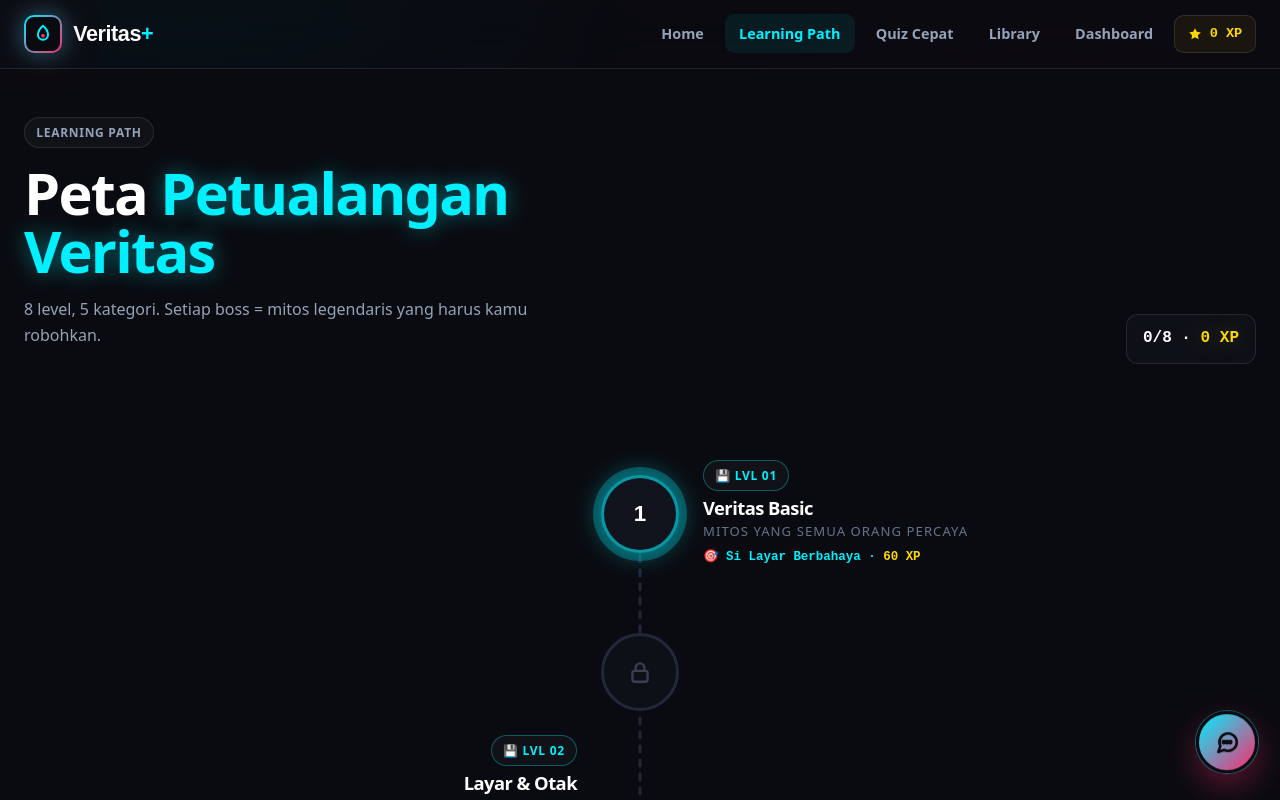
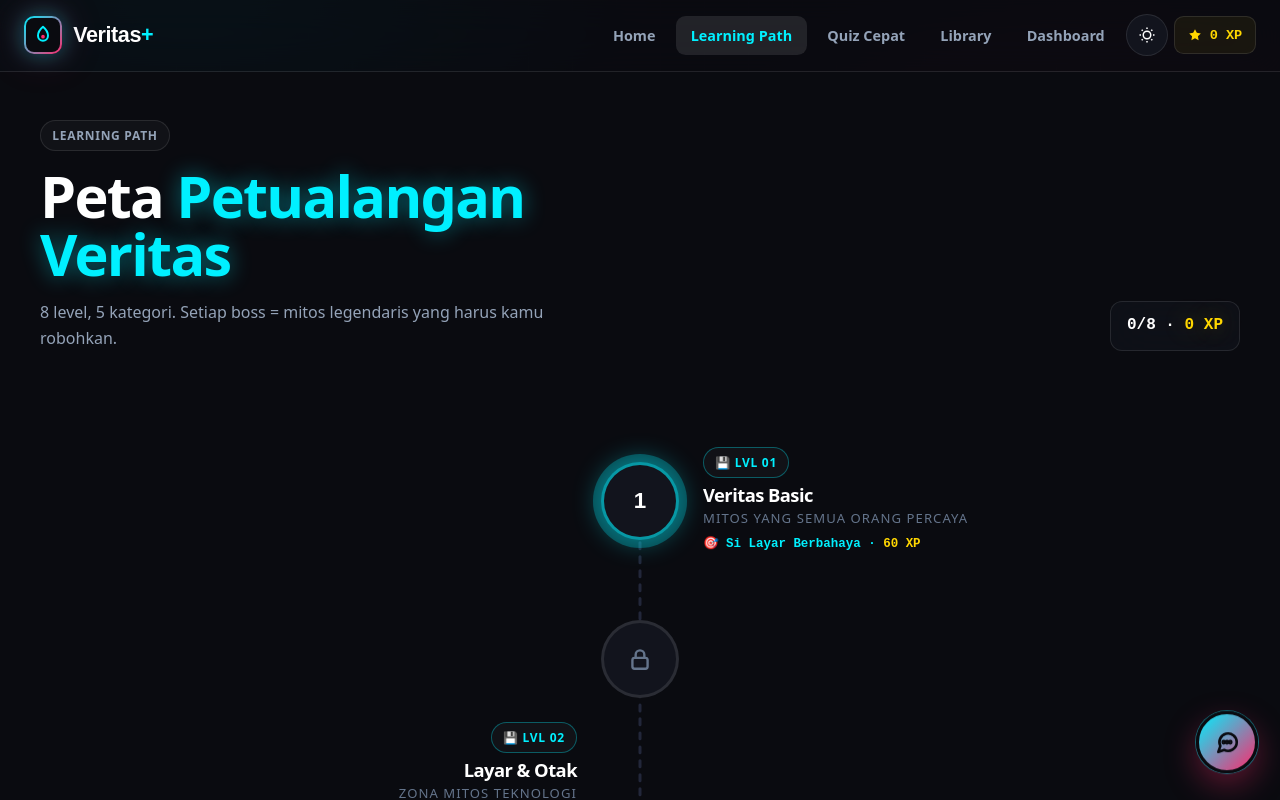
Before and after one commit to unvariablehuman/Veritas-, a React (Vite) app: page / in a window 1280 px wide. Both pictures are taken after a click on the link "Learning Path". Shown: the top 800 px of the page. Built offline with nearby package versions, Linux system fonts and the light colour scheme; a web font is replaced by a local one.

Commit message:
style [CA] add toggle switch mode

```diff
--- a/src/App.jsx
+++ b/src/App.jsx
@@ -1,4 +1,4 @@
-import React, { useState } from 'react';
+import React, { useState, useEffect } from 'react';
 import Navbar from './components/Navbar';
 import KepoAI from './components/KepoAI';
 import Home from './pages/Home';
@@ -13,6 +13,15 @@ export default function App() {
   const [selectedLevelId, setSelectedLevelId] = useState(null);
   const [selectedCategory, setSelectedCategory] = useState(null);
   const [gameState, setGameState] = useState(() => KepoState.load());
+
+  const [lightMode, setLightMode] = useState(() => {
+    return localStorage.getItem("theme") === "light";
+  });
+
+  useEffect(() => {
+    document.documentElement.classList.toggle("light", lightMode);
+    localStorage.setItem("theme", lightMode ? "light" : "dark");
+  }, [lightMode]);
 
   const handleNavigate = (page, arg = null) => {
     setActivePage(page);
@@ -59,7 +68,7 @@ export default function App() {
 
   return (
     <>
-      <Navbar activePage={activePage} onNavigate={handleNavigate} xp={gameState.xp} />
+      <Navbar activePage={activePage} onNavigate={handleNavigate} xp={gameState.xp} lightMode={lightMode} setLightMode={setLightMode} />
       <main>
         {renderPage()}
       </main>
--- a/src/components/Navbar.jsx
+++ b/src/components/Navbar.jsx
@@ -8,7 +8,7 @@ const NAV_ITEMS = [
   { page: "dashboard", label: "Dashboard",    key: "dashboard" },
 ];
 
-export default function Navbar({ activePage, onNavigate, xp }) {
+export default function Navbar({ activePage, onNavigate, xp, lightMode, setLightMode }) {
   const [mobileOpen, setMobileOpen] = useState(false);
 
   return (
@@ -16,9 +16,9 @@ export default function Navbar({ activePage, onNavigate, xp }) {
       <div className="nav-inner">
         <a className="brand-mark" href="#" onClick={(e) => { e.preventDefault(); onNavigate("home"); }} data-testid="brand-home">
           <div className="brand-logo">
-            <svg width="20" height="20" viewBox="0 0 24 24" fill="none" stroke="#00F0FF" strokeWidth="2.4" strokeLinecap="round" strokeLinejoin="round">
+            <svg width="20" height="20" viewBox="0 0 24 24" fill="none" stroke="var(--brand-primary)" strokeWidth="2.4" strokeLinecap="round" strokeLinejoin="round">
               <path d="M12 2C7 6 6 10 6 13a6 6 0 0 0 12 0c0-3-1-7-6-11z"/>
-              <circle cx="12" cy="14" r="2.2" fill="#FF2A6D" stroke="none"/>
+              <circle cx="12" cy="14" r="2.2" fill="var(--brand-secondary)" stroke="none"/>
             </svg>
           </div>
           <div className="brand-name">Veritas<span className="accent">+</span></div>
@@ -35,8 +35,40 @@ export default function Navbar({ activePage, onNavigate, xp }) {
               {item.label}
             </a>
           ))}
+          <button
+            className="theme-toggle"
+            onClick={() => setLightMode(!lightMode)}
+            title={lightMode ? "Switch to Dark Mode" : "Switch to Light Mode"}
+          >
+            {lightMode ? (
+              // Moon
+              <svg width="18" height="18" viewBox="0 0 24 24" fill="none">
+                <path
+                  d="M20 15.5A8.5 8.5 0 1 1 8.5 4a7 7 0 0 0 11.5 11.5z"
+                  stroke="currentColor"
+                  strokeWidth="2"
+                />
+              </svg>
+            ) : (
+              // Sun
+              <svg width="18" height="18" viewBox="0 0 24 24" fill="none">
+                <circle
+                  cx="12"
+                  cy="12"
+                  r="5"
+                  stroke="currentColor"
+                  strokeWidth="2"
+                />
+                <path
+                  d="M12 2v2M12 20v2M2 12h2M20 12h2M4.9 4.9l1.4 1.4M17.7 17.7l1.4 1.4M19.1 4.9l-1.4 1.4M6.3 17.7l-1.4 1.4"
+                  stroke="currentColor"
+                  strokeWidth="2"
+                />
+              </svg>
+            )}
+          </button>
           <div className="nav-xp" data-testid="nav-xp-display" title="Total XP">
-            <svg width="14" height="14" viewBox="0 0 24 24" fill="#FFD700"><path d="M12 2l3.09 6.26L22 9.27l-5 4.87 1.18 6.88L12 17.77 5.82 21l1.18-6.88-5-4.87 6.91-1.01L12 2z"/></svg>
+            <svg width="14" height="14" viewBox="0 0 24 24" fill="var(--brand-accent)"><path d="M12 2l3.09 6.26L22 9.27l-5 4.87 1.18 6.88L12 17.77 5.82 21l1.18-6.88-5-4.87 6.91-1.01L12 2z"/></svg>
             <span id="nav-xp-count">{xp}</span> XP
           </div>
         </div>
--- a/src/index.css
+++ b/src/index.css
@@ -1,6 +1,4 @@
-@tailwind base;
-@tailwind components;
-@tailwind utilities;
+@import "tailwindcss";
 
 /* ============================================== KepoMaps — Global styles Neon Gamified Learning theme (Neo-Brutalist + Cyberpunk hints) ============================================== */
 :root {
@@ -18,6 +16,39 @@
   --border-default: rgba(255, 255, 255, 0.10);
   --border-strong: rgba(255, 255, 255, 0.22);
   --border-neon: rgba(0, 240, 255, 0.55);
+
+  --nav-xp-bg: rgba(255, 215, 0, 0.06);
+  --glass: rgba(18, 20, 29, 0.6);
+  --shadoww: rgba(0, 0, 0, 0.6);
+  --kepo-bg: #1A1D28
+}
+
+.light {
+  /* Light Mode */
+  --bg-main: #F8FAFC;
+  --bg-surface: #FFFFFF;
+  --bg-elev: #F1F5F9;
+
+  --brand-primary: #00C4D6;
+  --brand-secondary: #E91E63;
+  --brand-accent: #F4B400;
+  --brand-mint: #21c25c;
+  --brand-red: #DC2626;
+
+  --text-primary: #111827;
+  --text-secondary: #475569;
+  --text-muted: #64748B;
+
+  --border-default: rgba(0,0,0,.08);
+  --border-strong: rgba(0,0,0,.18);
+  --border-neon: rgba(0,196,214,.4);
+
+  --nav-bg:
+  --nav-xp-bg: rgba(244, 180, 0, 0.06);
+  --glass: rgba(248, 250, 252, 0.6);
+  --shadoww: rgba(117, 115, 115, 0.6);
+  --kepo-bg: #e8e8e9
+
 }
 
 *, *::before, *::after {
@@ -83,7 +114,7 @@ h1, h2, h3, h4 {
 
 ::selection {
   background: var(--brand-primary);
-  color: #000;
+  color: var(--bg-main);
 }
 
 /* --- Buttons --- */
@@ -118,16 +149,16 @@ h1, h2, h3, h4 {
 
 .btn-primary {
   background: var(--brand-primary);
-  color: #000;
+  color: var(--bg-main);
   border-color: var(--brand-primary);
   box-shadow: 4px 4px 0 rgba(0, 240, 255, 0.25);
 }
 
 .btn-primary:hover {
   background: #6DFFFF;
-  color: #000;
+  color: var(--bg-main);
   border-color: #6DFFFF;
-  box-shadow: 6px 6px 0 rgba(0, 240, 255, 0.55);
+  box-shadow: 6px 6px 0 rgba(0, 238, 255, 0.925);
 }
 
 .btn-secondary {
@@ -146,8 +177,8 @@ h1, h2, h3, h4 {
 
 .btn-ghost {
   background: transparent;
-  border-color: rgba(255, 255, 255, 0.18);
-  color: #fff;
+  border-color: var(--border-default);
+  color: var(--text-primary);
   box-shadow: none;
 }
 
@@ -174,7 +205,7 @@ h1, h2, h3, h4 {
 }
 
 .glass {
-  background: rgba(18, 20, 29, 0.6);
+  background: var(--glass);
   backdrop-filter: blur(22px) saturate(140%);
   -webkit-backdrop-filter: blur(22px) saturate(140%);
   border: 1px solid var(--border-default);
@@ -205,7 +236,7 @@ h1, h2, h3, h4 {
   align-items: center;
   gap: 0.7rem;
   text-decoration: none;
-  color: #fff;
+  color: var(--text-primary);
 }
 
 .brand-logo {
@@ -262,13 +293,13 @@ h1, h2, h3, h4 {
 }
 
 .nav-link:hover {
-  color: #fff;
-  background: rgba(255, 255, 255, 0.05);
+  color: var(--text-primary);
+  background: var(--border-default);
 }
 
 .nav-link.active {
   color: var(--brand-primary);
-  background: rgba(0, 240, 255, 0.08);
+  background: var(--border-default);
 }
 
 .nav-xp {
@@ -281,7 +312,7 @@ h1, h2, h3, h4 {
   padding: 0.45rem 0.8rem;
   border-radius: 0.6rem;
   border: 1px solid var(--border-default);
-  background: rgba(255, 215, 0, 0.06);
+  background: var(--nav-xp-bg);
   color: var(--brand-accent);
 }
 
@@ -396,16 +427,16 @@ h1, h2, h3, h4 {
   display: flex;
   flex-direction: column;
   border: 2px solid var(--border-default);
-  background: linear-gradient(155deg, #14171F 0%, #0F1119 100%);
+  background: linear-gradient(155deg, var(--bg-main) 0%, var(--bg-elev) 100%);
 }
 
 .flip-face--front {
-  box-shadow: 0 0 0 1px rgba(0, 240, 255, 0.2), 0 20px 60px rgba(0, 0, 0, 0.6);
+  box-shadow: 0 0 0 1px rgba(0, 240, 255, 0.2), 0 20px 60px var(--shadoww);
 }
 
 .flip-face--back {
   transform: rotateY(180deg);
-  box-shadow: 0 20px 60px rgba(0, 0, 0, 0.6);
+  box-shadow: 0 20px 60px var(--shadoww);
 }
 
 .flip-face--myth {
@@ -489,12 +520,12 @@ h1, h2, h3, h4 {
   height: 62px;
   border-radius: 50%;
   background: linear-gradient(135deg, #00F0FF, #FF2A6D);
-  border: 3px solid #0A0B10;
+  border: 3px solid var(--bg-main);
   box-shadow: 0 0 0 1px rgba(0, 240, 255, 0.4), 0 12px 32px rgba(255, 42, 109, 0.35);
   cursor: pointer;
   display: grid;
   place-items: center;
-  color: #0A0B10;
+  color: var(--bg-main);
   animation: floaty 4s ease-in-out infinite;
   transition: transform 200ms ease;
 }
@@ -513,11 +544,11 @@ h1, h2, h3, h4 {
   height: 520px;
   max-height: calc(100vh - 8rem);
   border-radius: 1.4rem;
-  background: rgba(18, 20, 29, 0.92);
+  background: var(--glass);
   backdrop-filter: blur(22px) saturate(150%);
   -webkit-backdrop-filter: blur(22px) saturate(150%);
   border: 1.5px solid var(--border-default);
-  box-shadow: 0 30px 80px rgba(0, 0, 0, 0.6), 0 0 0 1px rgba(0, 240, 255, 0.15);
+  box-shadow: 0 30px 80px var(--shadoww), 0 0 0 1px rgba(0, 240, 255, 0.15);
   display: flex;
   flex-direction: column;
   overflow: hidden;
@@ -550,7 +581,7 @@ h1, h2, h3, h4 {
   background: linear-gradient(135deg, #00F0FF, #FF2A6D);
   display: grid;
   place-items: center;
-  color: #0A0B10;
+  color: var(--bg-main);
   font-weight: 900;
   font-family: 'Cabinet Grotesk', sans-serif;
   box-shadow: 0 0 20px rgba(0, 240, 255, 0.35);
@@ -570,7 +601,7 @@ h1, h2, h3, h4 {
 }
 
 .kepo-messages::-webkit-scrollbar-thumb {
-  background: rgba(255,255,255,0.15);
+  background: var(--border-default);
   border-radius: 3px;
 }
 
@@ -586,7 +617,7 @@ h1, h2, h3, h4 {
 
 .kepo-bubble.bot {
   align-self: flex-start;
-  background: #1A1D28;
+  background: var(--kepo-bg);
   border-color: rgba(0, 240, 255, 0.25);
   border-bottom-left-radius: 0.25rem;
 }
@@ -594,7 +625,7 @@ h1, h2, h3, h4 {
 .kepo-bubble.user {
   align-self: flex-end;
   background: linear-gradient(135deg, #00F0FF, #29d1e0);
-  color: #0A0B10;
+  color: var(--bg-main);
   border-color: transparent;
   font-weight: 700;
   border-bottom-right-radius: 0.25rem;
@@ -605,7 +636,7 @@ h1, h2, h3, h4 {
   display: flex;
   gap: 4px;
   padding: 0.7rem 0.9rem;
-  background: #1A1D28;
+  background: var(--bg-surface);
   border-radius: 1rem;
   border: 1.5px solid rgba(0, 240, 255, 0.25);
   border-bottom-left-radius: 0.25rem;
@@ -684,7 +715,7 @@ h1, h2, h3, h4 {
   padding: 0.35rem 0.65rem;
   border-radius: 999px;
   border: 1px solid var(--border-default);
-  background: rgba(0, 240, 255, 0.06);
+  background: var(--glass);
   color: var(--brand-primary);
   cursor: pointer;
   font-weight: 700;
@@ -773,9 +804,9 @@ h1, h2, h3, h4 {
 }
 
 /* Utility layout */
-.hidden {
+/* .hidden {
   display: none !important;
-}
+} */
 
 /* Custom scrollbar */
 ::-webkit-scrollbar {
@@ -862,7 +893,7 @@ h1, h2, h3, h4 {
   border-radius: 50%;
   display: grid;
   place-items: center;
-  background: #12141D;
+  background: var(--bg-surface);
   border: 3px solid rgba(255, 255, 255, .12);
   position: relative;
   cursor: pointer;
@@ -873,25 +904,25 @@ h1, h2, h3, h4 {
 }
 
 .node-circle.locked {
-  background: #0E1017;
-  color: #3A3F52;
-  border-color: #22273A;
+  background: var(--bg-surface);
+  color: var(--text-muted);
+  border-color: var(--border-default);
   cursor: not-allowed;
 }
 
 .node-circle.locked svg {
-  color: #3A3F52;
+  color: var(--text-muted);
 }
 
 .node-circle.unlocked {
-  color: #fff;
+  color: var(--text-primary);
   border-color: rgba(0, 240, 255, 0.6);
   box-shadow: 0 0 0 6px rgba(0, 240, 255, .08), 0 0 32px rgba(0, 240, 255, .35);
   animation: pulse-glow 2.4s infinite;
 }
 
 .node-circle.completed {
-  color: #0A0B10;
+  color: var(--bg-main);
   background: #7CFFB2;
   border-color: #7CFFB2;
   box-shadow: 0 0 0 6px rgba(124, 255, 178, .14), 0 0 32px rgba(124, 255, 178, .35);
@@ -944,3 +975,37 @@ h1, h2, h3, h4 {
     justify-self: center;
   }
 }
+
+.hero-grid {
+  grid-template-columns: 1fr;
+}
+
+@media (min-width: 768px) {
+  .hero-grid {
+    grid-template-columns: 1.15fr 0.85fr;
+  }
+}
+
+.theme-toggle {
+  width: 42px;
+  height: 42px;
+  border-radius: 999px;
+
+  display: flex;
+  align-items: center;
+  justify-content: center;
+
+  background: var(--bg-surface);
+  border: 1px solid var(--border-default);
+  color: var(--text-primary);
+
+  cursor: pointer;
+  transition: .25s;
+}
+
+.theme-toggle:hover {
+  background: var(--bg-elev);
+  border-color: var(--brand-primary);
+  color: var(--brand-primary);
+  transform: translateY(-2px);
+}
--- a/src/pages/Dashboard.jsx
+++ b/src/pages/Dashboard.jsx
@@ -24,7 +24,7 @@ export default function Dashboard({ state, onStateChange, onNavigate }) {
   };
 
   return (
-    <div style={{ background: '#0A0B10', minHeight: '100vh', paddingBottom: '6rem' }}>
+    <div style={{ background: 'var(--bg-main)', minHeight: '100vh', paddingBottom: '6rem' }}>
       <section className="container-x" style={{ padding: '3rem 1.5rem' }}>
         <div className="chip">DASHBOARD</div>
         <h1 style={{ fontSize: 'clamp(2.2rem, 5vw, 3.4rem)', marginTop: '1rem' }}>Progres <span className="neon-cyan">Veritas</span>-mu</h1>
--- a/src/pages/Library.jsx
+++ b/src/pages/Library.jsx
@@ -24,7 +24,7 @@ export default function Library({ initialCat }) {
   });
 
   return (
-    <div style={{ background: '#0A0B10', minHeight: '100vh', paddingBottom: '6rem' }}>
+    <div style={{ background: 'var(--bg-main)', minHeight: '100vh', paddingBottom: '6rem' }}>
       <section className="container-x" style={{ padding: '3rem 1.5rem 6rem' }}>
         <div style={{ display: 'flex', justifyContent: 'space-between', alignItems: 'flex-end', flexWrap: 'wrap', gap: '1.5rem' }}>
           <div>
--- a/src/pages/Map.jsx
+++ b/src/pages/Map.jsx
@@ -59,7 +59,7 @@ export default function Map({ onNavigate, state }) {
   };
 
   return (
-    <div style={{ background: '#0A0B10', minHeight: '100vh', paddingBottom: '4rem' }}>
+    <div style={{ background: 'var(--bg-main)', minHeight: '100vh', paddingBottom: '4rem', paddingRight: '1rem', paddingLeft: '1rem' }}>
       <section className="container-x" style={{ paddingTop: '3rem', paddingBottom: '1rem' }}>
         <div style={{ display: 'flex', justifyContent: 'space-between', alignItems: 'flex-end', flexWrap: 'wrap', gap: '1.5rem' }}>
           <div>
```
Also changed, not shown: src/pages/Home.jsx (+22 -18 lines), src/pages/Quiz.jsx (+5 -5 lines), 1 other file (tests, documents, lock files or other folders).
